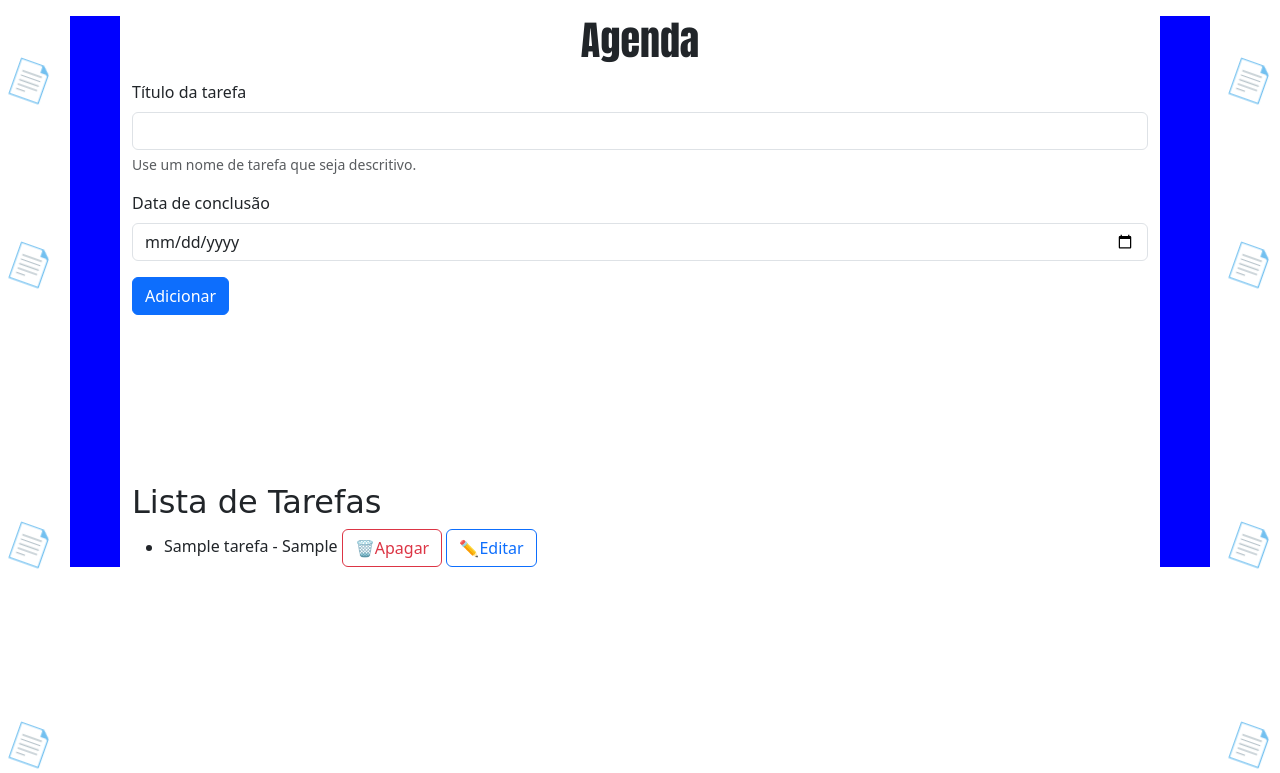
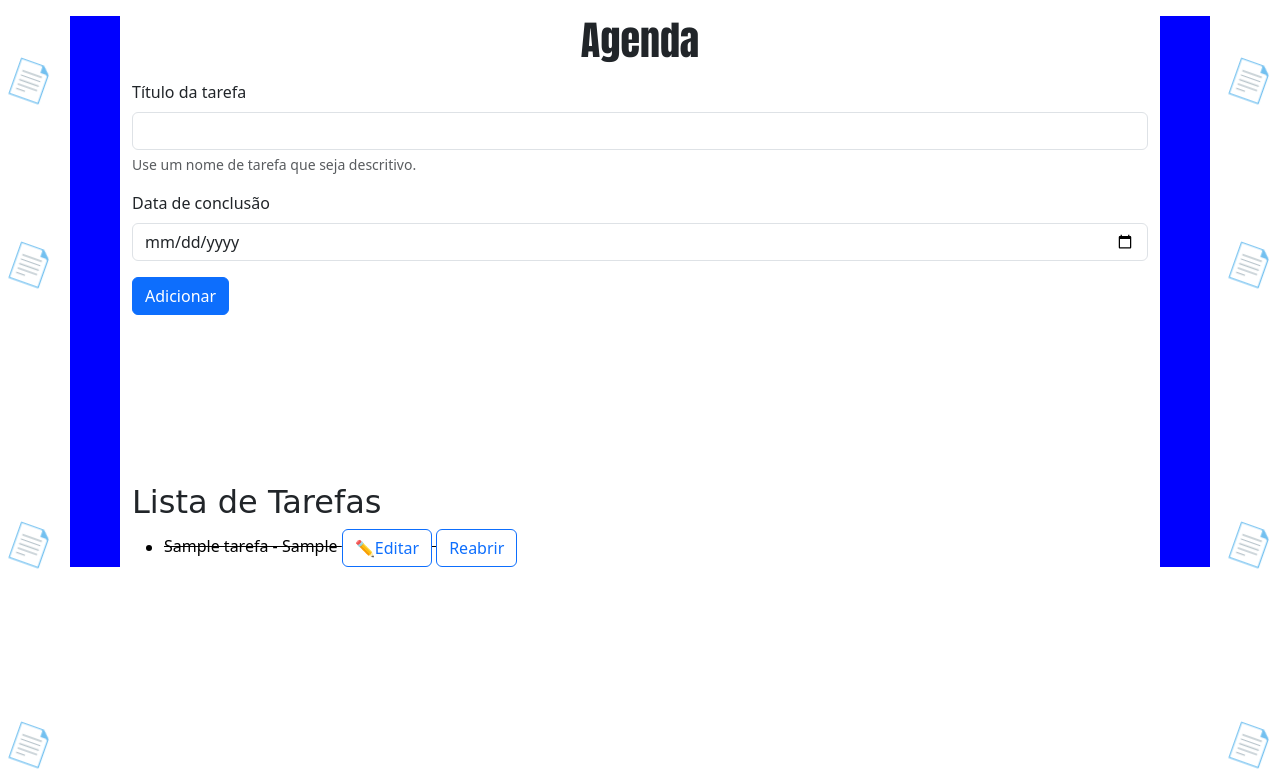
Before and after one commit to MarioOliveira2008/agendapy, a Flask app: page /agenda in a window 1280 px wide. Shown: the top 773 px of the page. Run offline with Flask 3, Linux system fonts and the light colour scheme; tables that the repository leaves empty hold one stand-in row (values such as "Sample post").

Commit message:
feat: novos botoes de concluir e reabrir tarefa

```diff
--- a/templates/agenda.html
+++ b/templates/agenda.html
@@ -16,6 +16,7 @@
         </div>
 
         <button type="submit" class="btn btn-primary">Adicionar</button>
+
 
         {% if tarefa_selecionada %}
             <a href="{{url_for('agenda') }}" class="btn btn-secondary">Cancelar</a>
@@ -52,13 +53,20 @@
 
             <ul>
                 {% for tarefa in tarefas %}
-                    <li>{{ tarefa.titulo_tarefa }} - {{ tarefa.data_conclusao }} <a href="{{ url_for
-                      ('delete', idTarefa=tarefa.id_tarefa)}}" class="btn btn-outline-danger"> 🗑️Apagar</a>
-                      <a href="{{url_for('update', idTarefa=tarefa.id_tarefa) }}" class="btn btn-outline-primary"> ✏️Editar</a>
+                    <li class="{% if tarefa.concluida == 1 %}tarefa-finalizada{% endif %}">
+                         {{ tarefa.titulo_tarefa }} - {{ tarefa.data_conclusao }}
+                            <a href="{{url_for('update', idTarefa=tarefa.id_tarefa) }}" class="btn btn-outline-primary"> ✏️Editar</a>
 
+                        {% if tarefa.concluida == 1 %}
+                            <a href="{{ url_for('reabrir', idTarefa=tarefa.id_tarefa) }}" class="btn btn-outline-primary"> Reabrir</a>
+                        {% else %}
+                            <a href="{{ url_for('concluida', idTarefa=tarefa.id_tarefa) }}" class="btn btn-outline-primary"> ✅Concluido</a>
+                            <a href="{{ url_for('delete', idTarefa=tarefa.id_tarefa) }}" class="btn btn-outline-danger"> 🗑️Apagar</a>
+                        {% endif %}
                     </li>
                 {% endfor %}
             </ul>
+
 
         {% else %}
 
```
